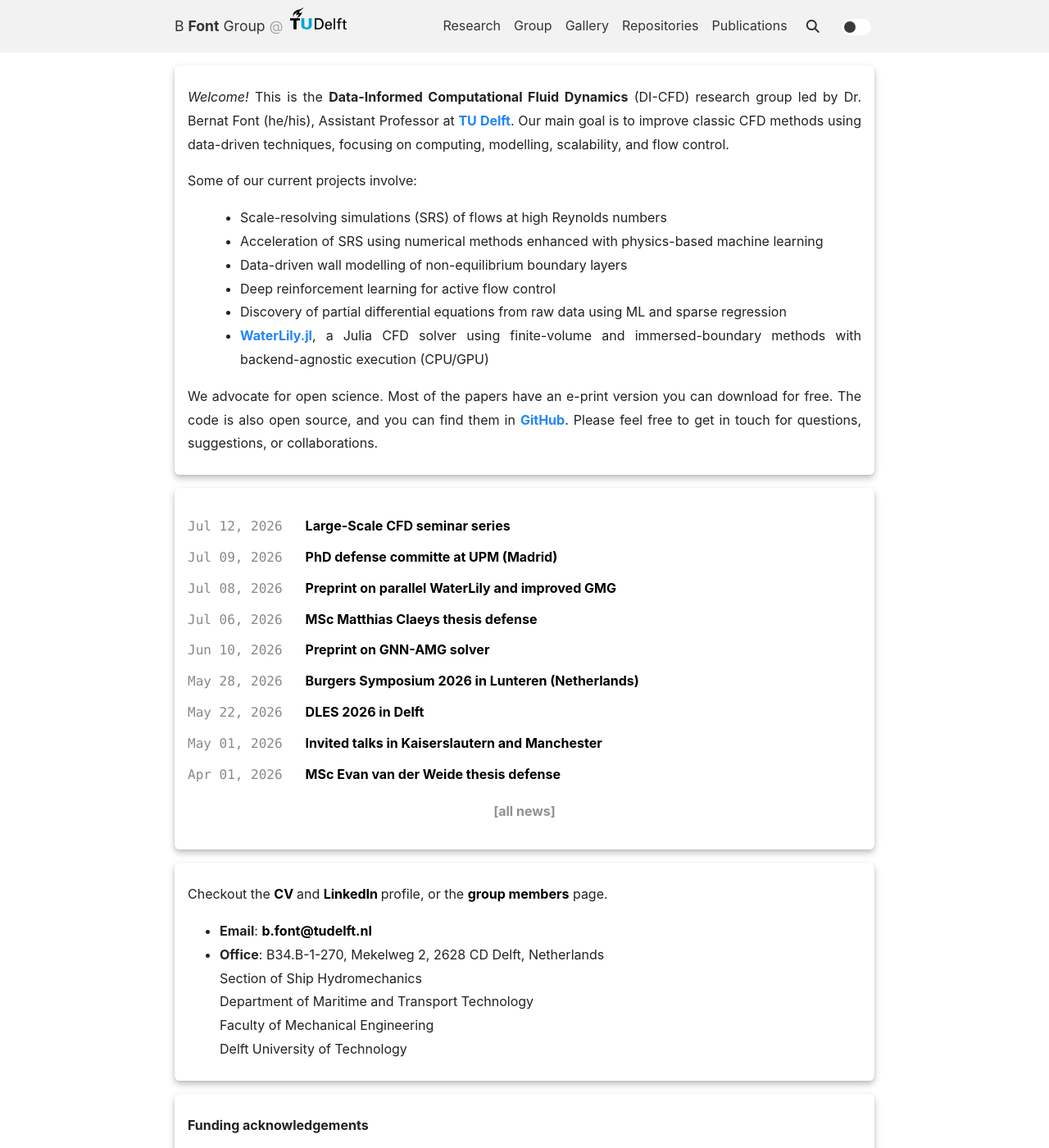
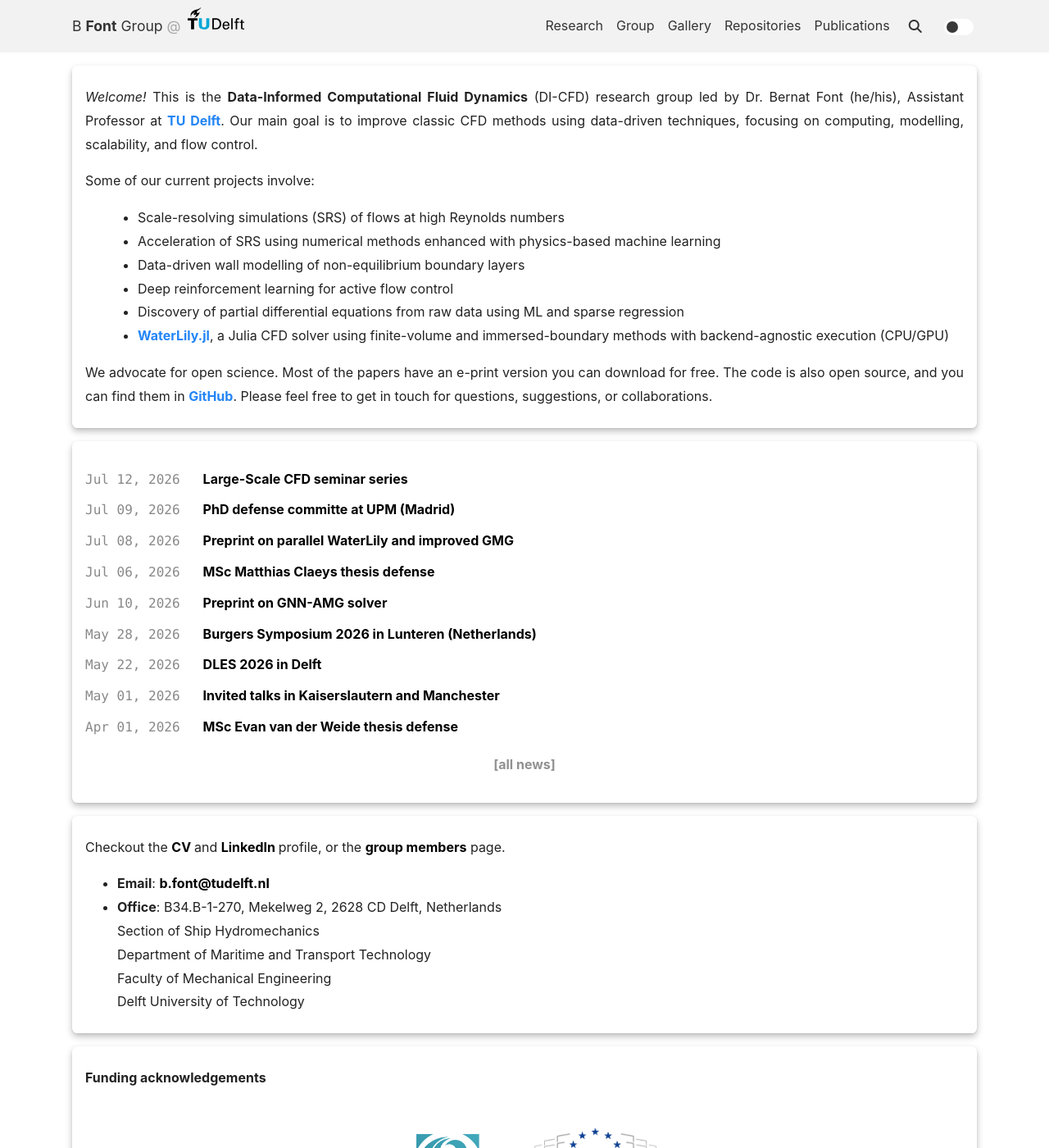
Before and after one commit to b-fg/b-fg.github.io, a Jekyll site: the page built from index.md, in a window 1280 px wide and 1400 px high. Shown: the whole window at 82% size. Built offline with Jekyll 4.4.1, drawn with Linux system fonts in a browser that asks for light colours; nearby versions of some CDN libraries; emoji names are drawn with the system emoji font.

Commit message:
Widen site to 1200px, center repo cards, fix dark-mode overscroll
Assisted-By: Claude Fable 5 <noreply@anthropic.com>

```diff
--- a/_sass/common/_variables.scss
+++ b/_sass/common/_variables.scss
@@ -82,7 +82,7 @@ $z-indexes: (
 $layout: (
   header-height:          5rem,
   header-height-sm:       3rem,
-  content-max-width:      950px,
+  content-max-width:      1200px,
   sidebar-width:          250px,
   sidebar-header-height:  3rem,
   aside-width:            220px
--- a/_sass/custom.scss
+++ b/_sass/custom.scss
@@ -1,4 +1,10 @@
 /* start custom scss snippet */
+
+/* Paint the canvas so overscroll (rubber-band past header/footer) matches the
+   skin instead of default white; matches the header/footer background. */
+html {
+  background: $main-color-3;
+}
 
 $googlescholar-color:    #000;
 $orcid-color: #a6ce39;
@@ -220,6 +226,7 @@ img[src*='#center'] {
     display: flex;
     flex-wrap: wrap;
     align-content: space-between;
+    justify-content: center;
 }
 
 /* Header with logo */
@@ -330,9 +337,7 @@ img[src*='#center'] {
   display: grid;
   grid-template-columns: repeat(3, 1fr);
   gap: 1.5rem;
-  max-width: 1200px;
-  margin: 0 auto;
-  padding: 2rem 1rem;
+  padding: 2rem 0;
 }
 @media (max-width: 1024px) {
   .gallery-grid {
```
Also changed, not shown: _pages/gallery.md (+0 -1 lines).
